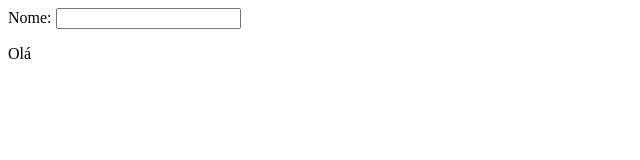
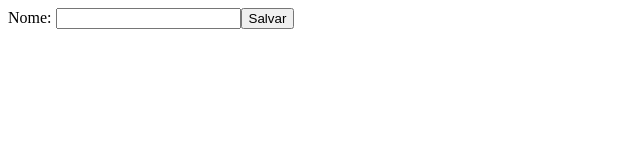
Before and after one commit to greglixandrao/lets-code-react, a React (Create React App) app in the folder react01/my-app/: page / in a window 1280 px wide. Shown: the top 160 px of the page, without its empty margins (0-640 px from the left). Built offline with nearby package versions, Linux system fonts and the light colour scheme.

Commit message:
fim aula Rederização Condiiconal React

```diff
--- /dev/null
+++ b/react01/my-app/src/components/App4.js
@@ -0,0 +1,31 @@
+/* eslint-disable no-useless-constructor */
+import React from "react";
+class App4 extends React.Component {
+  constructor(props) {
+    super(props);
+    this.state = { nome: undefined, txtNome: "" };
+  }
+
+  changeTxtName = (event) => {
+    this.setState({ txtNome: event.target.value });
+  };
+  persistTxtName = () => {
+    this.setState({ nome: this.state.txtNome });
+  };
+  render() {
+    const renderForm = () => {
+      return (
+        <>
+          Nome: <input type='text' onChange={this.changeTxtName} />
+          <button onClick={this.persistTxtName}>Salvar</button>
+        </>
+      );
+    };
+
+    const renderText = () => <p>Olá {this.state.nome}</p>;
+
+    return !this.state.nome ? renderForm() : renderText();
+  }
+}
+
+export default App4;
--- a/react01/my-app/src/index.js
+++ b/react01/my-app/src/index.js
@@ -2,13 +2,14 @@ import React from "react";
 import ReactDOM from "react-dom";
 // import App from "./components/App";
 // import App2 from "./components/App2";
-import App3 from "./components/App3";
+// import App3 from "./components/App3";
+import App4 from "./components/App4";
 
 ReactDOM.render(
   <React.StrictMode>
     {/* <App2 title='Titulo'>Conteúdo</App2> */}
     {/* <App2 title='Titulo2'>Conteúdo2</App2> */}
-    <App3 />
+    <App4 />
   </React.StrictMode>,
   document.getElementById("root")
 );
```
